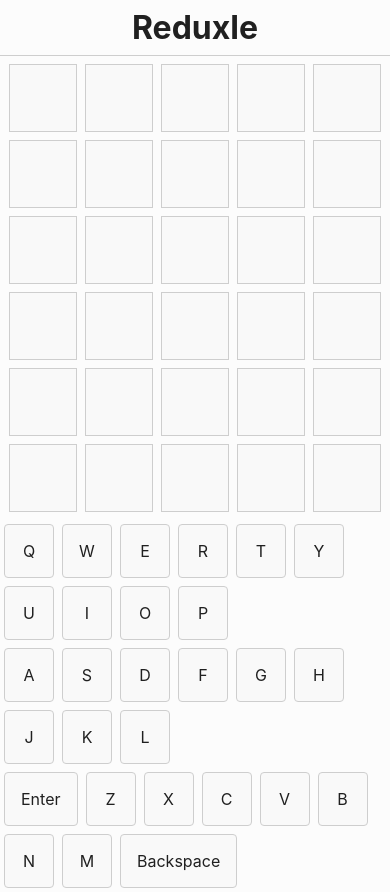
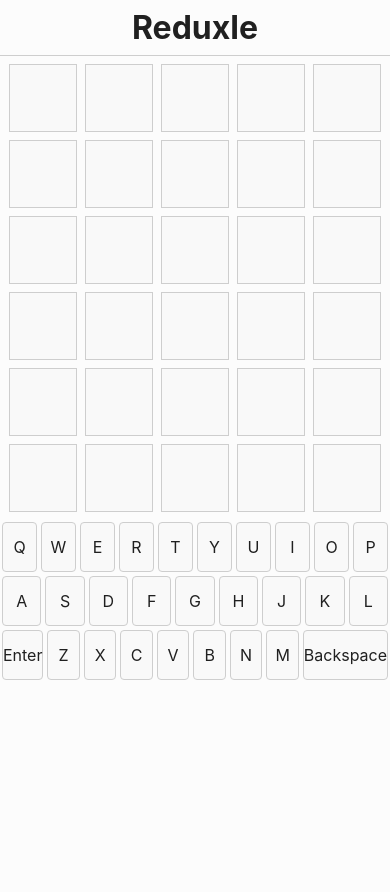
Before and after one commit to ruhibloodworth/reduxle, a React (Vite) app: page / in a window 390 px wide. After the commit the page ends 844 px from the top, so only its background shows below. Built offline with nearby package versions, Linux system fonts and the light colour scheme.

Commit message:
style: Make keyboard responsive to screen size

```diff
--- a/src/Keyboard.tsx
+++ b/src/Keyboard.tsx
@@ -13,18 +13,30 @@
   display: "flex",
   flexDirection: "column",
   alignItems: "center",
+  maxWidth: "35rem",
+  margin: "auto",
+});
+
+const Row = styled("div", {
+  width: "100%",
+  display: "flex",
+  flexDirection: "row",
+  justifyContent: "center",
 });
 
 const Key = styled("div", {
-  display: "inline-block",
-  padding: "1rem",
-  margin: "0.25rem",
-  minWidth: "1rem",
+  flex: 1,
+  display: "inline-flex",
+  justifyContent: "center",
+  alignItems: "center",
+  margin: "0.5%",
+  height: "min(3rem, 6vh)",
   textAlign: "center",
   border: "1px solid $border",
   borderRadius: "4px",
   color: "$uibackground",
   cursor: "pointer",
+  fontSize: "min(max(1rem, 4vw), 16px)",
   variants: {
     state: {
       unchecked: {
@@ -50,7 +62,7 @@
   return (
     <Container data-testid="keyboard">
       {keyboardKeys.map((row, i) => (
-        <div key={i}>
+        <Row key={i}>
           {row.map((key, i) => (
             <Key
               key={i}
@@ -67,7 +79,7 @@
               {key}
             </Key>
           ))}
-        </div>
+        </Row>
       ))}
     </Container>
   );
```
